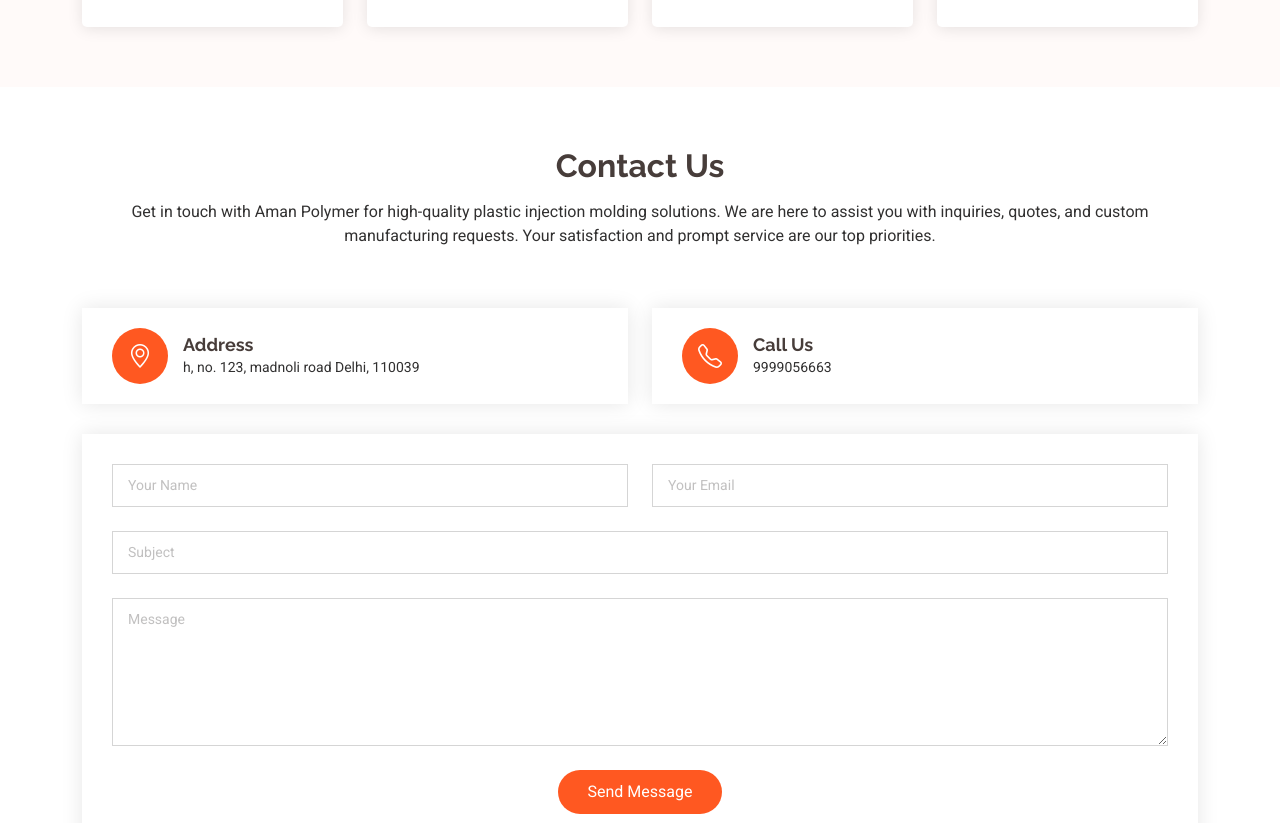
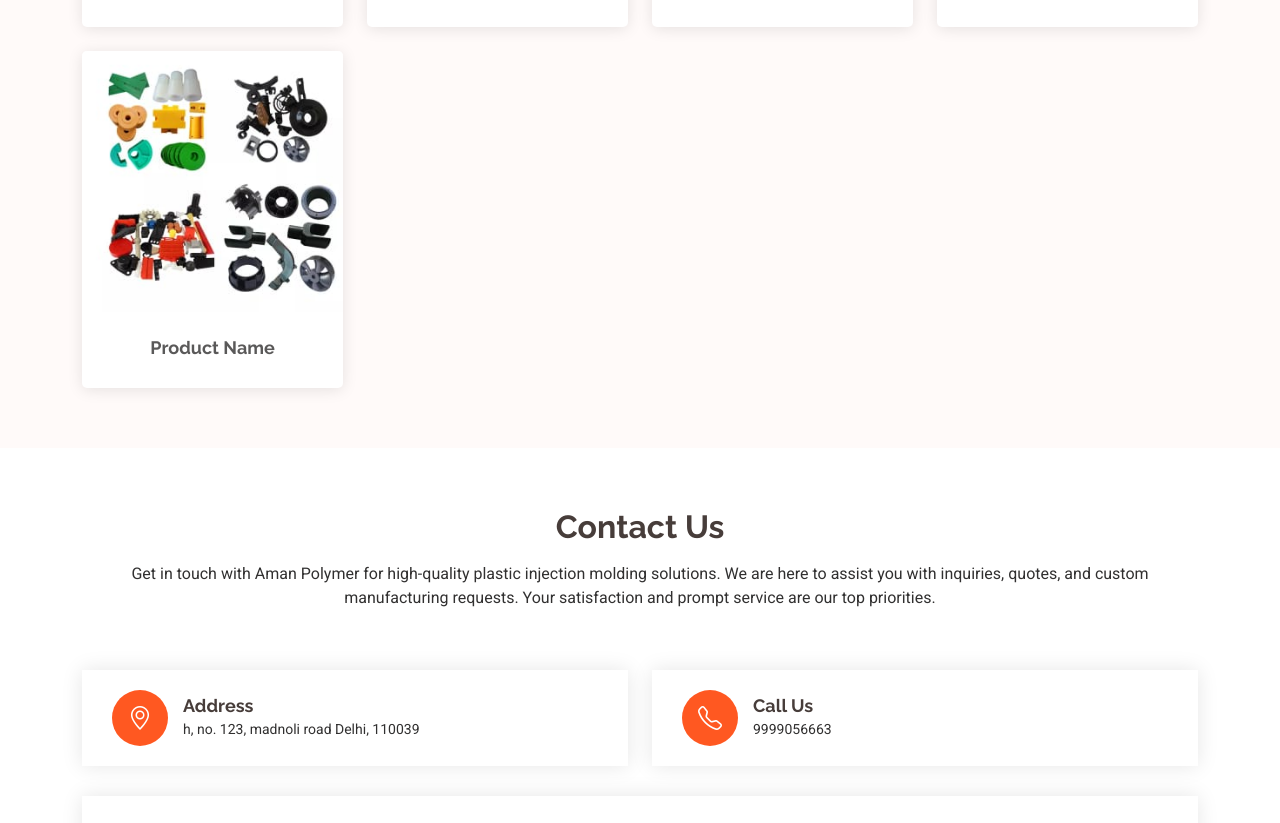
Before and after one commit to lakshay89/moulding-html, a plain HTML site: page index.html in a window 1280 px wide. Shown: the part 4657-5480 px from the top of the page. Drawn offline with Linux system fonts and the light colour scheme.

Commit message:
lakshayasas

```diff
--- a/index.html
+++ b/index.html
@@ -713,6 +713,24 @@
               </div>
             </div>
           </div><!-- End Team Member -->
+          <div class="col-lg-3 col-md-6 d-flex align-items-stretch" data-aos="fade-up" data-aos-delay="100">
+            <div class="team-member">
+              <div class="member-img">
+                <img src="assets/img/clients/p1.jpeg" class="img-fluid" alt="">
+                <div class="social">
+                  <!-- <a href=""><i class="bi bi-twitter-x"></i></a>
+                  <a href=""><i class="bi bi-facebook"></i></a>
+                  <a href=""><i class="bi bi-instagram"></i></a>
+                  <a href=""><i class="bi bi-linkedin"></i></a> -->
+                  <a href="contact">Enquiry now</a>
+                </div>
+              </div>
+              <div class="member-info">
+                <h4>Product Name</h4>
+                <!-- <span>Director</span> -->
+              </div>
+            </div>
+          </div><!-- End Team Member -->
 
 
 
```
